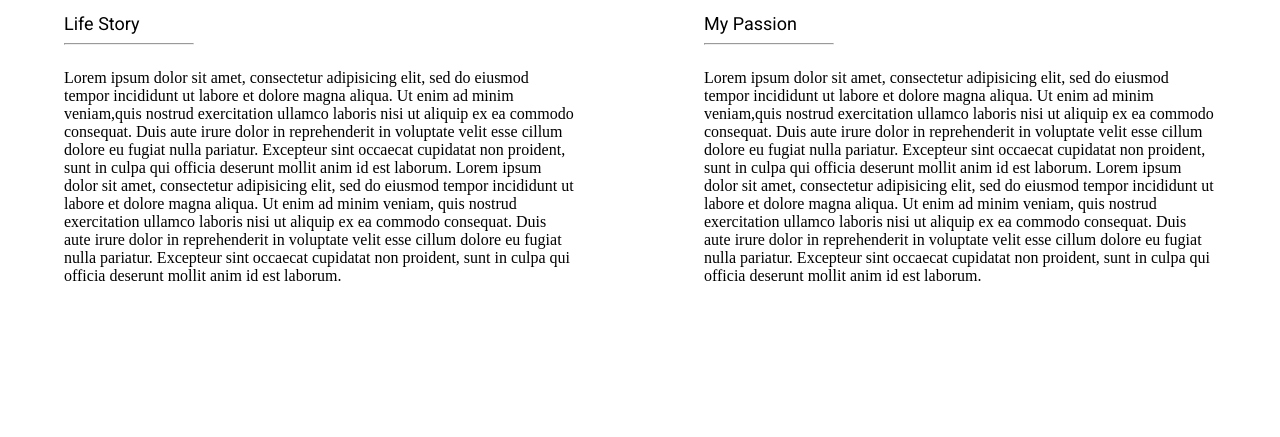
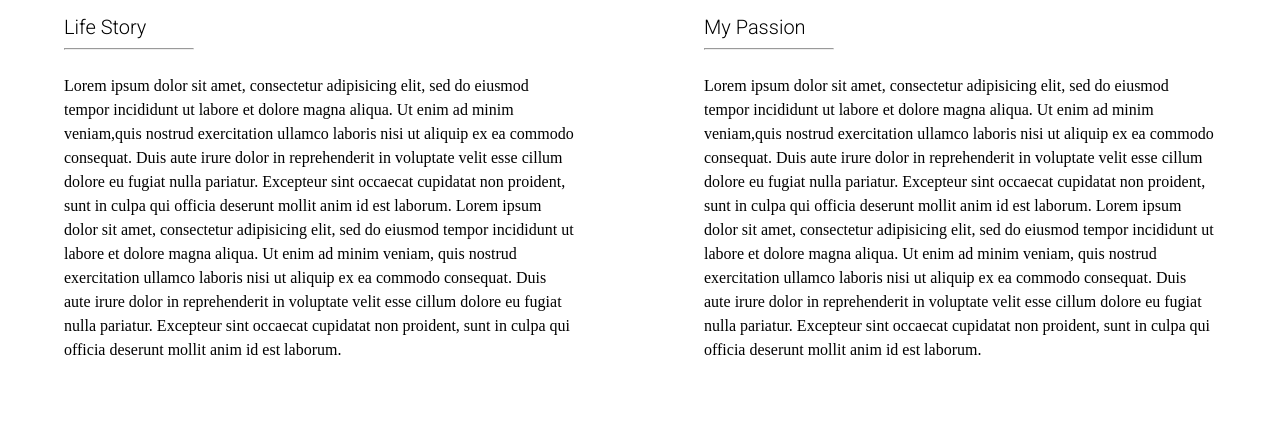
Before and after one commit to christinecontreras/christinecontreras.github.io, a plain HTML site: page unit_4/index.html in a window 1280 px wide. Shown: the part 652-1089 px from the top of the page. Drawn offline with Linux system fonts and the light colour scheme.

Commit message:
font changes

```diff
--- a/unit_4/css/style.css
+++ b/unit_4/css/style.css
@@ -1,7 +1,11 @@
-@import url(https://fonts.googleapis.com/css?family=Roboto);
+@import url(https://fonts.googleapis.com/css?family=Roboto:300);
 h1, h2, h3, h4, h5, h6 {
     font-family: 'Roboto', sans-serif;
 
+}
+
+p {
+    line-height: 1.5em;
 }
 
 .header {
@@ -92,7 +96,7 @@ h2 {
     font-family: 'Roboto', sans-serif;
     font-weight: 200;
     margin-bottom: 1px;
-    font-size: 18px;
+    font-size: 20px;
 }
 
 hr {
```
